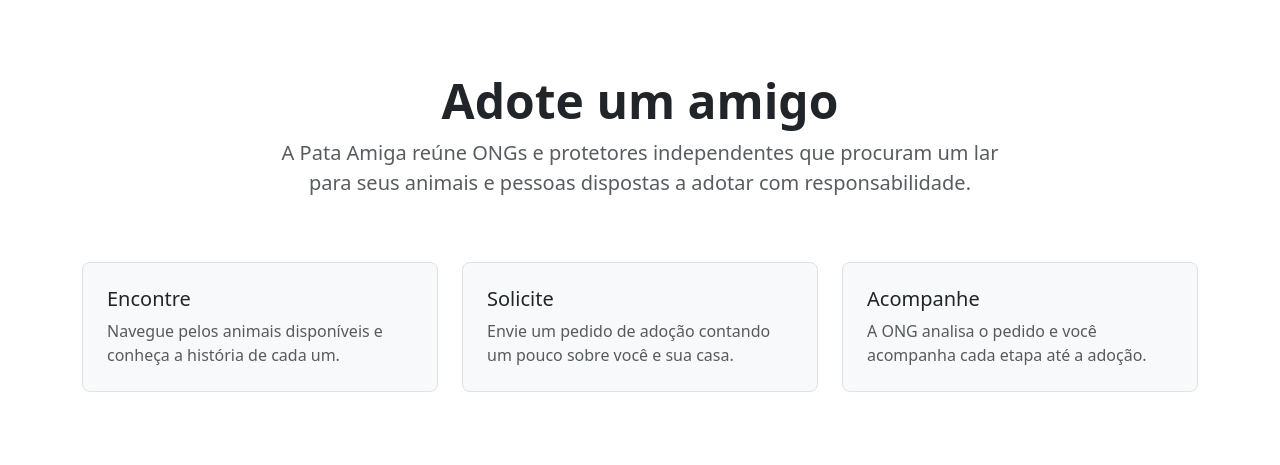
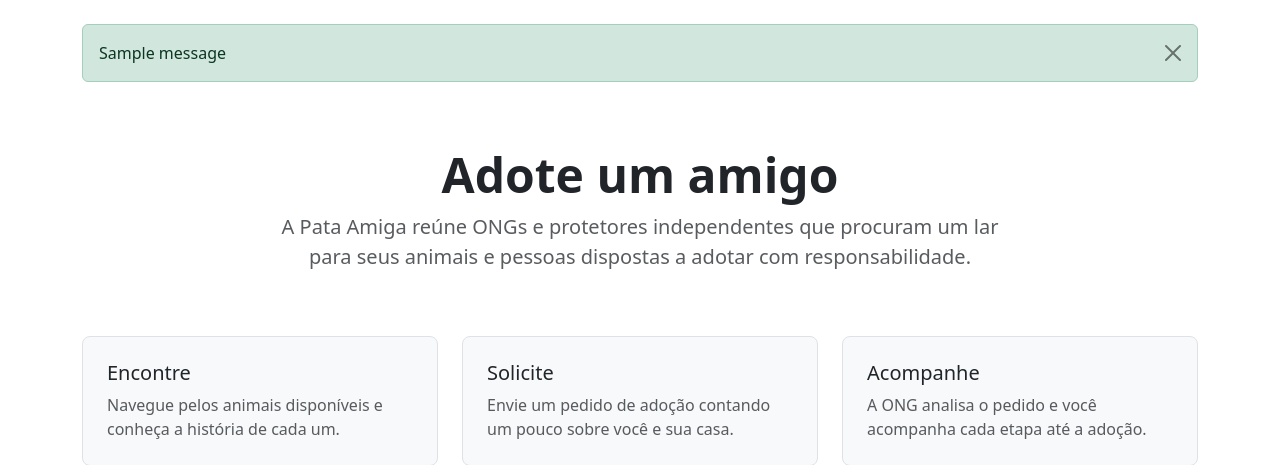
Before and after one commit to Petrus012/pata-amiga, a Django app: page / in a window 1280 px wide. Shown: the part 57-522 px from the top of the page. Run offline with Django 5.2, Linux system fonts and the light colour scheme; tables that the repository leaves empty hold one stand-in row (values such as "Sample post"); one stand-in notice (Sample message) is shown.

Commit message:
feat(ui): exibe mensagens de feedback como alertas do bootstrap

```diff
--- a/templates/base.html
+++ b/templates/base.html
@@ -48,6 +48,7 @@
   </nav>
 
   <main class="container flex-grow-1 py-4">
+    {% include "includes/mensagens.html" %}
     {% block conteudo %}{% endblock %}
   </main>
 
--- /dev/null
+++ b/templates/includes/mensagens.html
@@ -0,0 +1,8 @@
+{# O Django chama o nível de erro de "error", mas a classe do Bootstrap é "danger". #}
+{% for message in messages %}
+  <div class="alert alert-{% if message.level_tag == 'error' %}danger{% else %}{{ message.level_tag }}{% endif %} alert-dismissible fade show"
+       role="alert">
+    {{ message }}
+    <button type="button" class="btn-close" data-bs-dismiss="alert" aria-label="Fechar"></button>
+  </div>
+{% endfor %}
```
